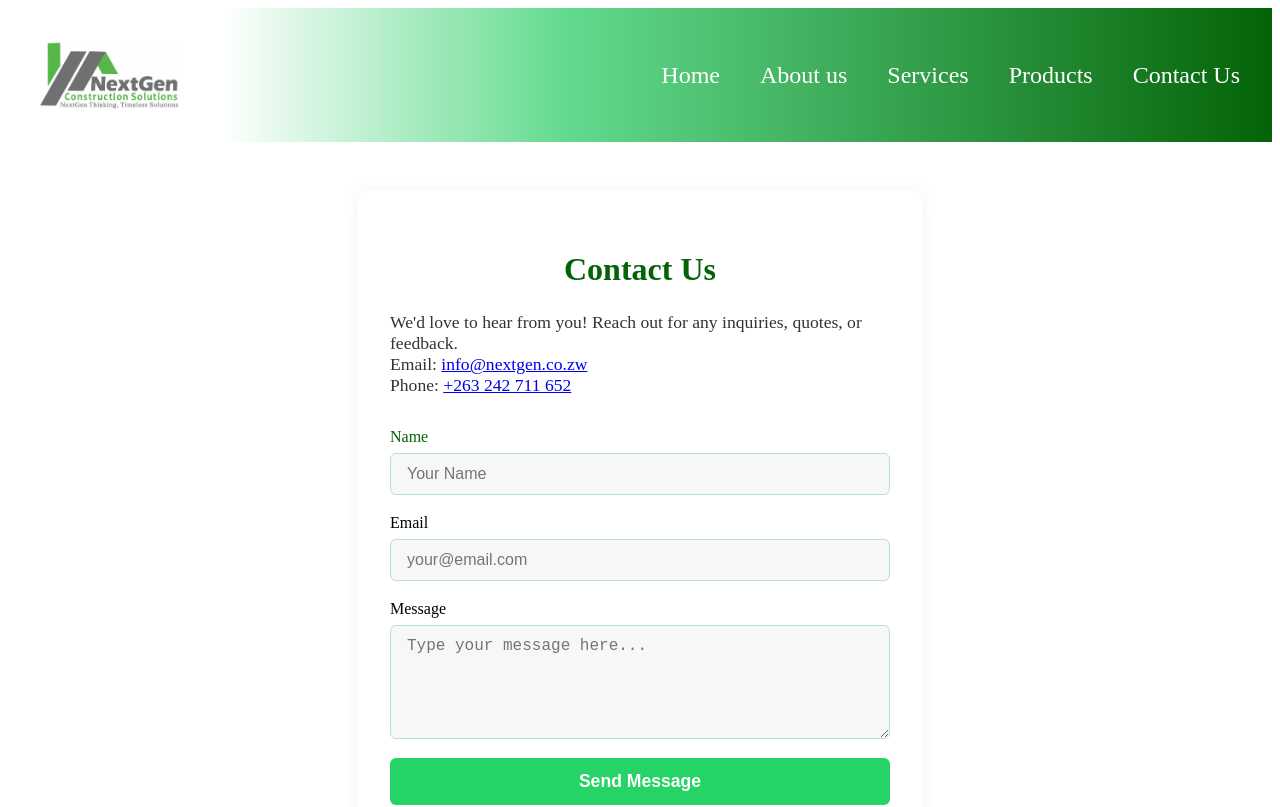
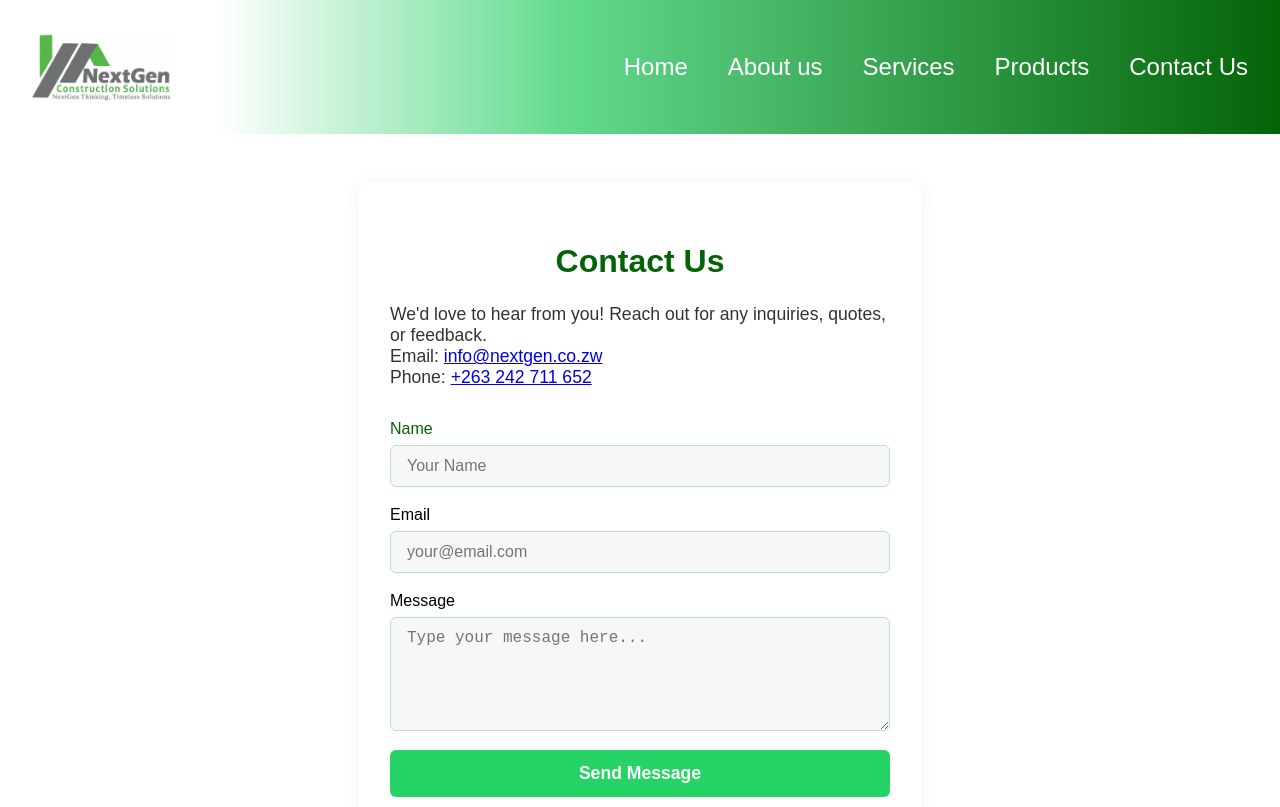
Before and after one commit to TanakaHumbani/nextgen, a Next.js app: page /contact-us in a window 1280 px wide. Shown: the top 807 px of the page. Built offline with nearby package versions, Linux system fonts and the light colour scheme.

Commit message:
Updates
fixed the body margin and padding issue

```diff
--- a/pages/about-us.js
+++ b/pages/about-us.js
@@ -6,7 +6,8 @@ import Footer from '../components/footer';
 export default function AboutUs() {
     return (
         <>
-            <NavBar />
+            <div className={styles.aboutUsWrapper}>
+                <NavBar />
 
             <div className={styles.aboutUsTitle}>
                 <h1>About Us</h1>
@@ -77,6 +78,8 @@ export default function AboutUs() {
             </div>
 
             <Footer />
+            </div>
+
         </>
     );
 }
--- a/pages/contact-us.js
+++ b/pages/contact-us.js
@@ -15,7 +15,8 @@ export default function ContactUs() {
 
   return (
     <>
-      <NavBar />
+      <div className={styles.contactUsWrapper}>
+        <NavBar />
       <div className={styles.contactWrapper}>
         <h1 className={styles.contactTitle}>Contact Us</h1>
         <div className={styles.contactInfo}>
@@ -80,6 +81,7 @@ export default function ContactUs() {
         </form>
       </div>
       <Footer />
+      </div>
     </>
   );
 }
--- a/src/app/layout.js
+++ b/src/app/layout.js
@@ -1,5 +1,5 @@
 import { Geist, Geist_Mono } from "next/font/google";
-import "./globals.css";
+import '../../styles/globals.css';
 
 const geistSans = Geist({
   variable: "--font-geist-sans",
--- a/styles/about-us.module.css
+++ b/styles/about-us.module.css
@@ -1,8 +1,10 @@
-/* body {
-    margin: 0;
-    padding: 0;
+:global(body) {
+  padding: 0;
+  margin: 0;
+}
+.aboutUsWrapper{
     font-family: Arial, sans-serif;
-} */
+}
 .aboutUsTitle{
     justify-content: center;
     align-items: center;
--- a/styles/all-products.module.css
+++ b/styles/all-products.module.css
@@ -1,8 +1,7 @@
-/* body{
-    margin: 0;
-    padding: 0;
-    font-family: Arial, sans-serif;
-} */
+:global(body) {
+  padding: 0;
+  margin: 0;
+}
 .pageWrapper {
   max-width: 1200px;
   margin: 2rem auto;
--- a/styles/contact-us.module.css
+++ b/styles/contact-us.module.css
@@ -1,8 +1,10 @@
-/* body{
-    margin: 0;
-    padding: 0;
-    font-family: Arial, sans-serif;
-} */
+:global(body) {
+  padding: 0;
+  margin: 0;
+}
+.contactUsWrapper{
+  font-family: Arial, sans-serif;
+}
 .contactWrapper {
   max-width: 500px;
   margin: 3rem auto;
--- a/styles/services.module.css
+++ b/styles/services.module.css
@@ -1,7 +1,7 @@
-/* body{
-    margin: 0;
-    padding: 0;
-} */
+:global(body) {
+  padding: 0;
+  margin: 0;
+}
 .servicesWrapper {
   display: flex;
   flex-wrap: wrap;
@@ -9,6 +9,7 @@
   justify-content: center;
   width: 100%;
   flex-direction: column;
+  font-family: Arial, sans-serif;
 }
 .servicesWrapper h1{
   font-size: 3rem;
```
Also changed, not shown: styles/globals.css (renamed from src/app/globals.css), styles/page.module.css (renamed from src/app/page.module.css).
